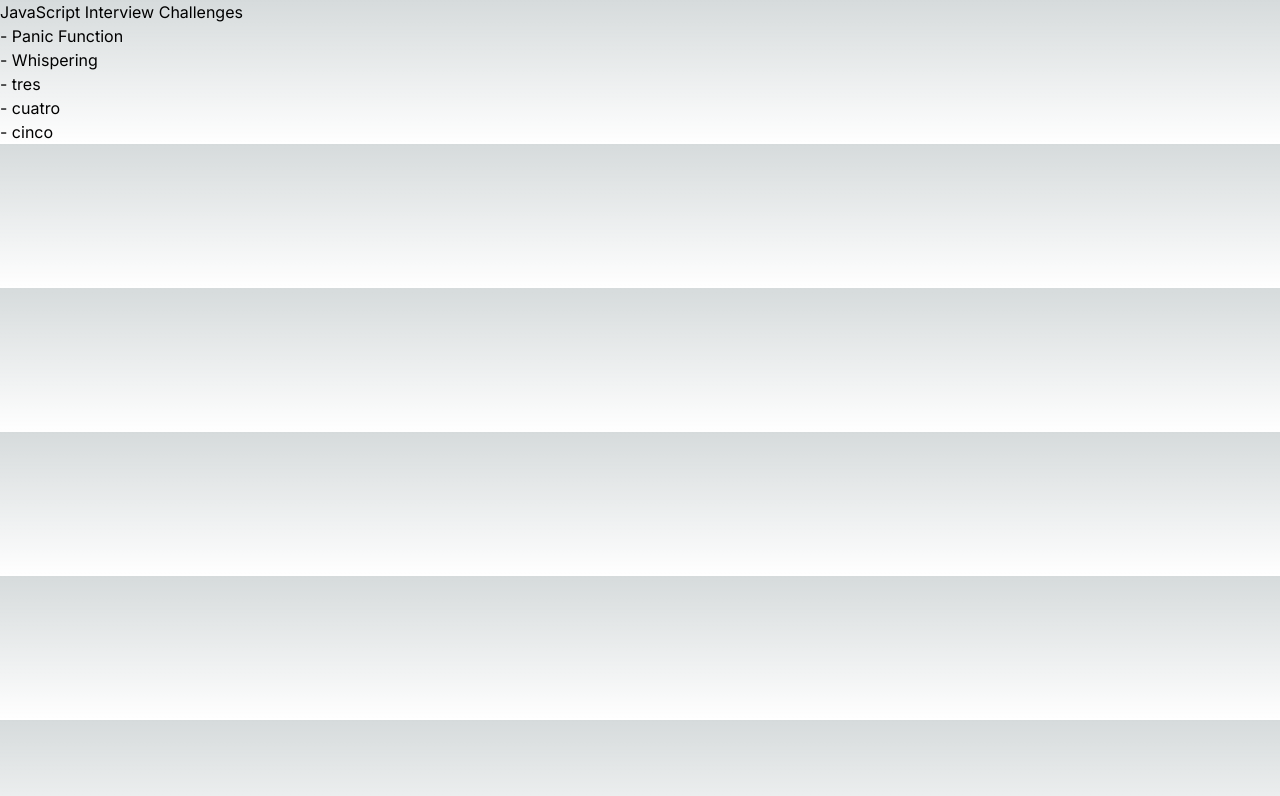
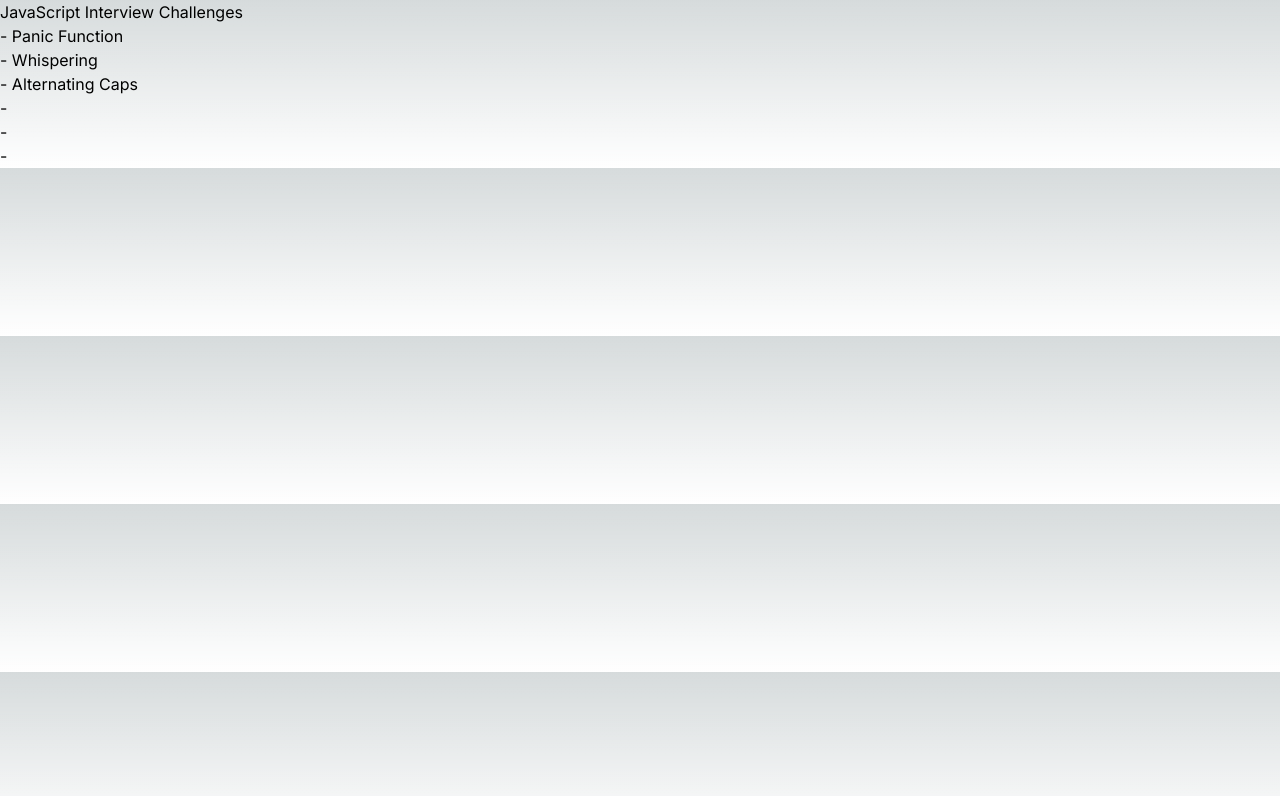
Before and after one commit to IsabelTizon/js-challenges, a Next.js app: page /scrimba in a window 1280 px wide. Shown: the top 796 px of the page. Built offline with nearby package versions, Linux system fonts and the light colour scheme.

Commit message:
Object's properties on the Challenge Array changed

```diff
--- a/src/components/challenges.js
+++ b/src/components/challenges.js
@@ -5,11 +5,14 @@ export const challenges = [
 		description: [
 			"Write a PANIC! function. The function should take in a sentence and return the same sentence in all caps with an exclamation point (!) at the end. Use JavaScript's built in string methods. ",
 			"If the string is a phrase or sentence, add a 😱 emoji in between each word",
+		],
+		Example: [
 			"Example input: 'Hello'",
 			"Example output: 'HELLO!'",
 			"Example input: 'I'm almost out of coffee'",
 			"Example output: 'I'M 😱 ALMOST 😱 OUT 😱 OF 😱 COFFEE!'",
-			"Test your function",
+		],
+		tester: [
 			"console.log(panic('I'm almost out of coffee')); ",
 			"console.log(panic('winter is coming'))",
 		],
@@ -25,23 +28,16 @@ export const challenges = [
 		description: [
 			"Write a function `whisper` that takes in a sentence and returns a new sentence in all lowercase letters with 'shh...' at the beginning.",
 			"The function should also remove an exclamation point at the end of the sentence, if there is one. ",
+		],
+		Example: [
 			"Example input: 'The KITTENS are SLEEPING!'",
 			"Example output: 'shh... the kittens are sleeping'",
-			"Test your function",
+		],
+		tester: [
 			"console.log(whisper('PLEASE STOP SHOUTING.'))",
 			"console.log(whisper('MA'AM, this is a Wendy's!'))",
 		],
 		methods: ["endsWith", "slice", "if conditional"],
-		explanation: [],
-		img: "uuuuu",
-		github:
-			"https://github.com/IsabelTizon/js-challenges/blob/main/src/app/scrimba/exercises/whispering.js",
-	},
-	{
-		id: 2,
-		name: "tres",
-		description: ["kkkkkkk", "kkkkkkk"],
-		methods: ["sss", "hhhhhh"],
 		explanation: [
 			".pop()",
 			"I tried pop method firts but the console gave me back Wendy's! instead without!",
@@ -50,24 +46,58 @@ export const challenges = [
 			"The exercise need to be done with .slice() method to be able to delete '!'",
 		],
 		img: "uuuuu",
-		github: "ggggg",
+		github:
+			"https://github.com/IsabelTizon/js-challenges/blob/main/src/app/scrimba/exercises/whispering.js",
+	},
+	{
+		id: 2,
+		name: "Alternating Caps",
+		description: [
+			" Write a function that takes in a string of letters and returns a sentence in which every other letter is capitalized.",
+		],
+		Example: [
+			"Example input: 'I'm so happy it's Monday'",
+			"Example output: 'I'M So hApPy iT'S MoNdAy'",
+		],
+		tester: [
+			"console.log(altCaps('When you visit Portland you have to go to VooDoo Donuts'));",
+		],
+		methods: ["", "", ""],
+		explanation: ["", "", "", ""],
+		img: "",
+		github: "",
 	},
 	{
 		id: 3,
-		name: "cuatro",
-		description: ["kkkkkkk", "kkkkkkk"],
-		methods: ["sss", "hhhhhh"],
-		explanation: [],
-		img: "uuuuu",
-		github: "ggggg",
+		name: "",
+		description: [" "],
+		Example: ["", ""],
+		tester: [""],
+		methods: ["", "", ""],
+		explanation: ["", "", "", ""],
+		img: "",
+		github: "",
 	},
 	{
 		id: 4,
-		name: "cinco",
-		description: ["kkkkkkk", "kkkkkkk"],
-		methods: ["sss", "hhhhhh"],
-		explanation: [],
-		img: "uuuuu",
-		github: "ggggg",
+		name: "",
+		description: [" "],
+		Example: ["", ""],
+		tester: [""],
+		methods: ["", "", ""],
+		explanation: ["", "", "", ""],
+		img: "",
+		github: "",
+	},
+	{
+		id: 5,
+		name: "",
+		description: [" "],
+		Example: ["", ""],
+		tester: [""],
+		methods: ["", "", ""],
+		explanation: ["", "", "", ""],
+		img: "",
+		github: "",
 	},
 ];
```
